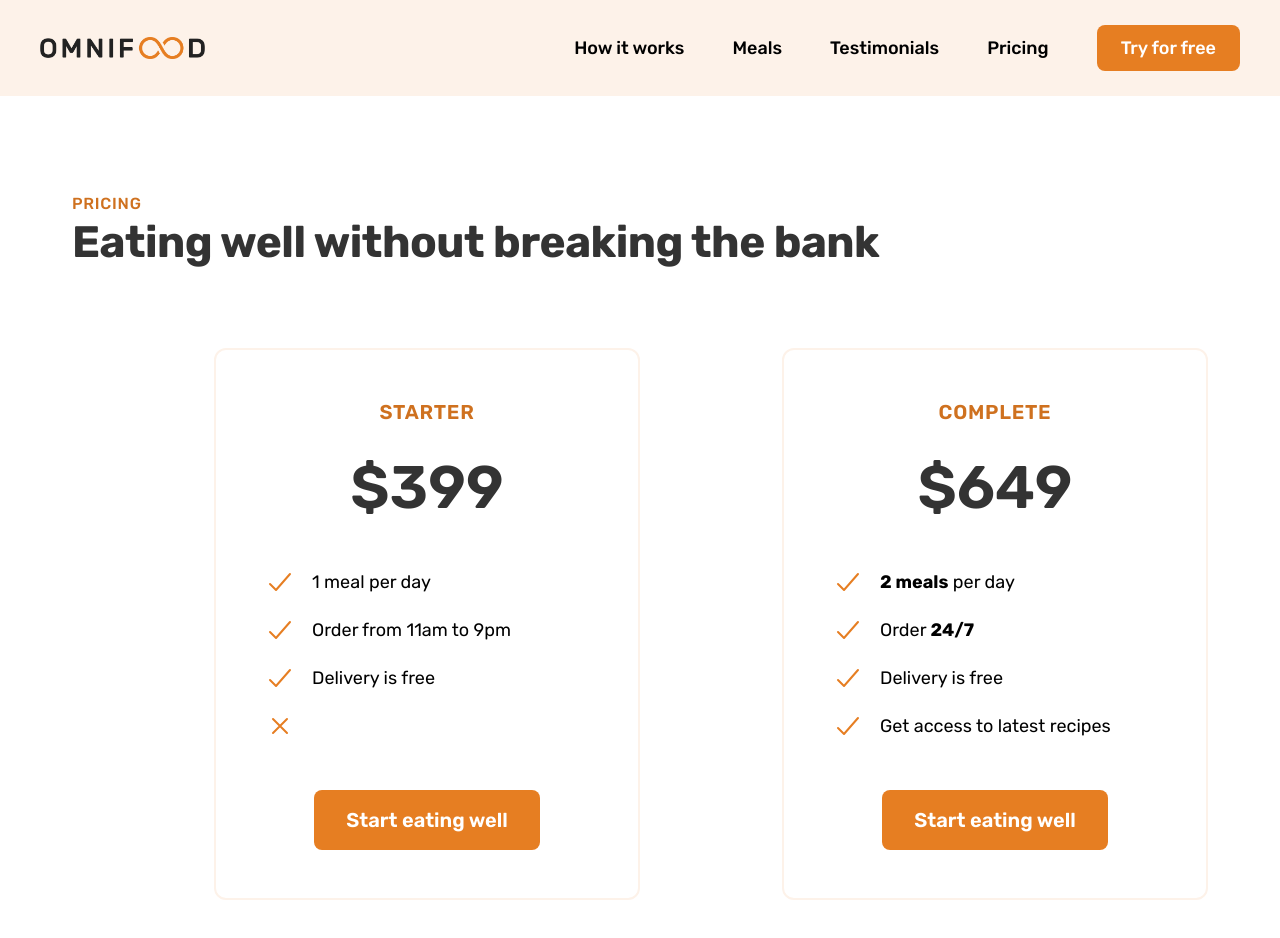
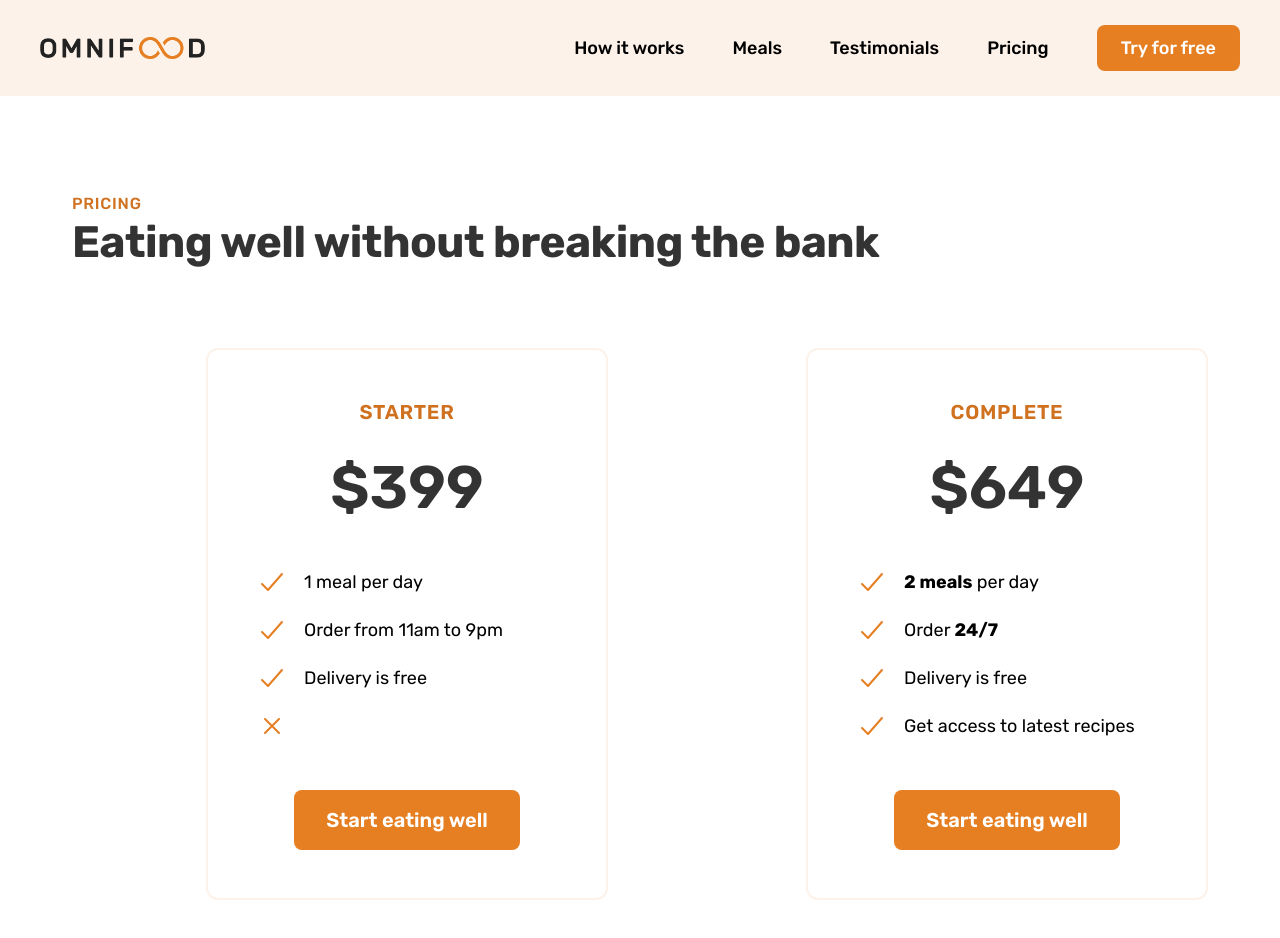
Before and after one commit to riwepo/omnifood-nextjs, a Next.js app: page / in a window 1280 px wide. Shown: the top 938 px of the page. Built offline with nearby package versions, Linux system fonts and the light colour scheme.

Commit message:
gaps in grid

```diff
--- a/src/components/pricing/plans.js
+++ b/src/components/pricing/plans.js
@@ -49,7 +49,7 @@ function Plans() {
   };
 
   return (
-    <div className="container m-auto mb-12 grid max-w-[75rem] grid-cols-2 px-8 py-0">
+    <div className="container m-auto mb-12 grid max-w-[75rem] grid-cols-2 gap-x-16 gap-y-24 px-8 py-0">
       <Plan planData={plan1Data} />
       <Plan planData={plan2Data} />
     </div>
```
